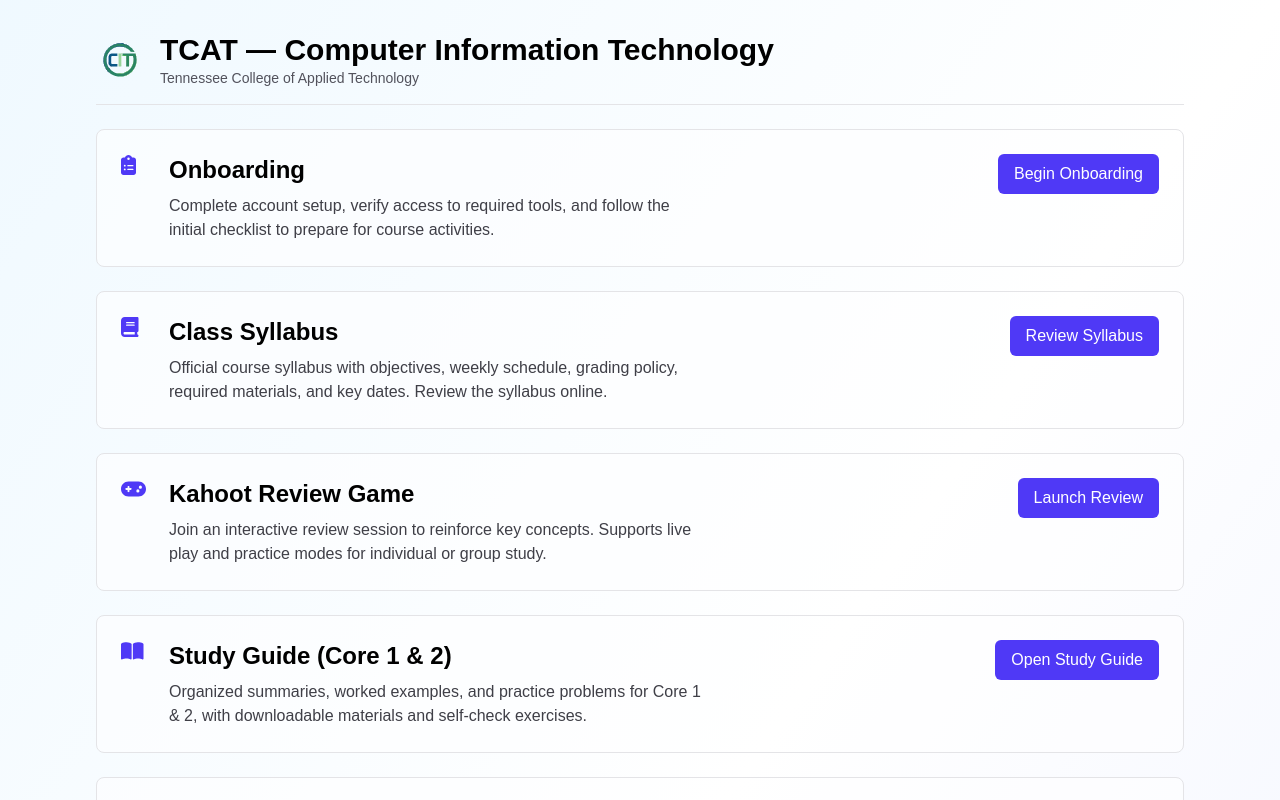
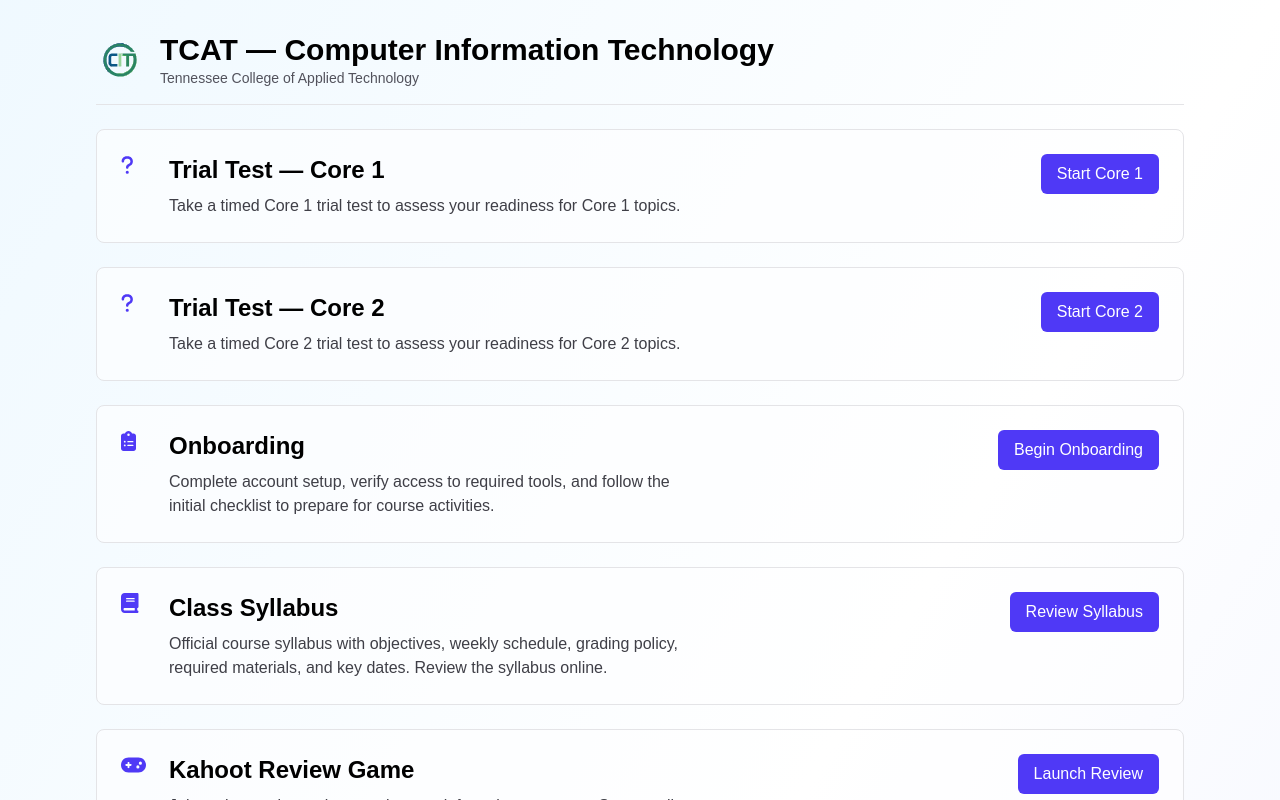
Before and after one commit to Capttech/tcatwebserver, a Next.js app: page / in a window 1280 px wide. Shown: the top 800 px of the page. Built offline with nearby package versions, Linux system fonts and the light colour scheme.

Commit message:
add trial tests to root

```diff
--- a/app/page.tsx
+++ b/app/page.tsx
@@ -118,6 +118,49 @@ export default function Home() {
         <SiteHeader />
 
         <section className="mt-6 flex flex-col gap-6">
+          <article className="p-6 rounded-lg bg-white/60 dark:bg-zinc-900/60 border border-zinc-200 dark:border-zinc-800">
+            <div className="flex items-start justify-between">
+              <div className="flex items-start gap-4">
+                <div className="w-8 h-8 text-indigo-600 flex-shrink-0">
+                  <FontAwesomeIcon icon={faQuestion} size="lg" />
+                </div>
+                <div>
+                  <h2 className="text-2xl font-semibold">Trial Test — Core 1</h2>
+                  <p className="mt-2 text-zinc-700 dark:text-zinc-300 max-w-[60ch]">
+                    Take a timed Core 1 trial test to assess your readiness for Core 1 topics.
+                  </p>
+                </div>
+              </div>
+
+              <div className="ml-6 flex-shrink-0">
+                <Link href="/quizzes/core1-trial" className={getButtonClass("trial-core1")} aria-label="Start Core 1 trial">
+                  Start Core 1
+                </Link>
+              </div>
+            </div>
+          </article>
+
+          <article className="p-6 rounded-lg bg-white/60 dark:bg-zinc-900/60 border border-zinc-200 dark:border-zinc-800">
+            <div className="flex items-start justify-between">
+              <div className="flex items-start gap-4">
+                <div className="w-8 h-8 text-indigo-600 flex-shrink-0">
+                  <FontAwesomeIcon icon={faQuestion} size="lg" />
+                </div>
+                <div>
+                  <h2 className="text-2xl font-semibold">Trial Test — Core 2</h2>
+                  <p className="mt-2 text-zinc-700 dark:text-zinc-300 max-w-[60ch]">
+                    Take a timed Core 2 trial test to assess your readiness for Core 2 topics.
+                  </p>
+                </div>
+              </div>
+
+              <div className="ml-6 flex-shrink-0">
+                <Link href="/quizzes/core2-trial" className={getButtonClass("trial-core2")} aria-label="Start Core 2 trial">
+                  Start Core 2
+                </Link>
+              </div>
+            </div>
+          </article>
           {options.map((opt, idx) => (
             <article
               key={opt.id}
```
